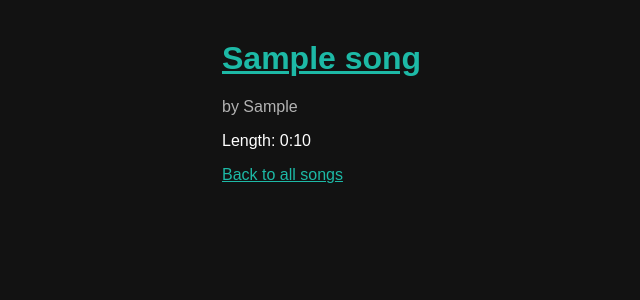
After one commit to mdomartri-debug/sonicwave, a Django app: page /songs/1/ in a window 1280 px wide. The commit adds this page. Shown: the top 300 px of the page, without its empty margins (68-708 px from the left). Run offline with Django 5.2, Linux system fonts and the light colour scheme; tables that the repository leaves empty hold one stand-in row (values such as "Sample post").

Commit message:
Add song detail page and links

```diff
--- /dev/null
+++ b/music/templates/music/song_detail.html
@@ -0,0 +1,20 @@
+<!DOCTYPE html>
+<html lang="en">
+<head>
+  <meta charset="UTF-8">
+  <title>{{ song.title }}</title>
+  <style>
+    body { background: #121212; color: #fff; font-family: Arial, sans-serif;
+           max-width: 700px; margin: 40px auto; padding: 0 16px; }
+    h1 { color: #1db9a6; }
+    .meta { color: #b3b3b3; }
+    a { color: #1db9a6; }
+  </style>
+</head>
+<body>
+  <h1><a href="{% url 'song_detail' song.id %}" style="color:inherit">{{ song.title }}</a></h1>
+  <p class="meta">by {{ song.artist }}</p>
+  <p>Length: {{ song.length }}</p>
+  <p><a href="{% url 'song_list' %}">Back to all songs</a></p>
+</body>
+</html>
--- a/music/templates/music/song_list.html
+++ b/music/templates/music/song_list.html
@@ -771,7 +771,7 @@ li.song-item:hover {
                     <div class="song-details">
 
                         <div class="song-title">
-                            {{ song.title }}
+                            <a href="{% url 'song_detail' song.id %}" style="color:inherit; text-decoration:none">{{ song.title }}</a>
                         </div>
 
                         <div class="artist">
@@ -792,7 +792,7 @@ li.song-item:hover {
 
                     <button class="play-btn"
                             type="button"
-                            aria-label="Play {{ song.title }}"
+                            aria-label="Play {{ song.title }}" <a href="{% url 'song_detail' song.id %}" style="color:inherit; text-decoration:none">{{ song.title }}</a>"
                             title="Audio playback not connected">
                         <i class="fas fa-play"></i>
                     </button>
--- a/music/urls.py
+++ b/music/urls.py
@@ -3,4 +3,5 @@ from . import views
 
 urlpatterns = [
     path("songs/", views.song_list, name="song_list"),
+    path("songs/<int:song_id>/", views.song_detail, name="song_detail"),
 ]
--- a/music/views.py
+++ b/music/views.py
@@ -1,6 +1,10 @@
-from django.shortcuts import render
+from django.shortcuts import render, get_object_or_404
 from .models import Song
 
 def song_list(request):
     songs = Song.objects.all()
     return render(request, "music/song_list.html", {"songs": songs})
+
+def song_detail(request, song_id):
+    song = get_object_or_404(Song, id=song_id)
+    return render(request, "music/song_detail.html", {"song": song})
```
